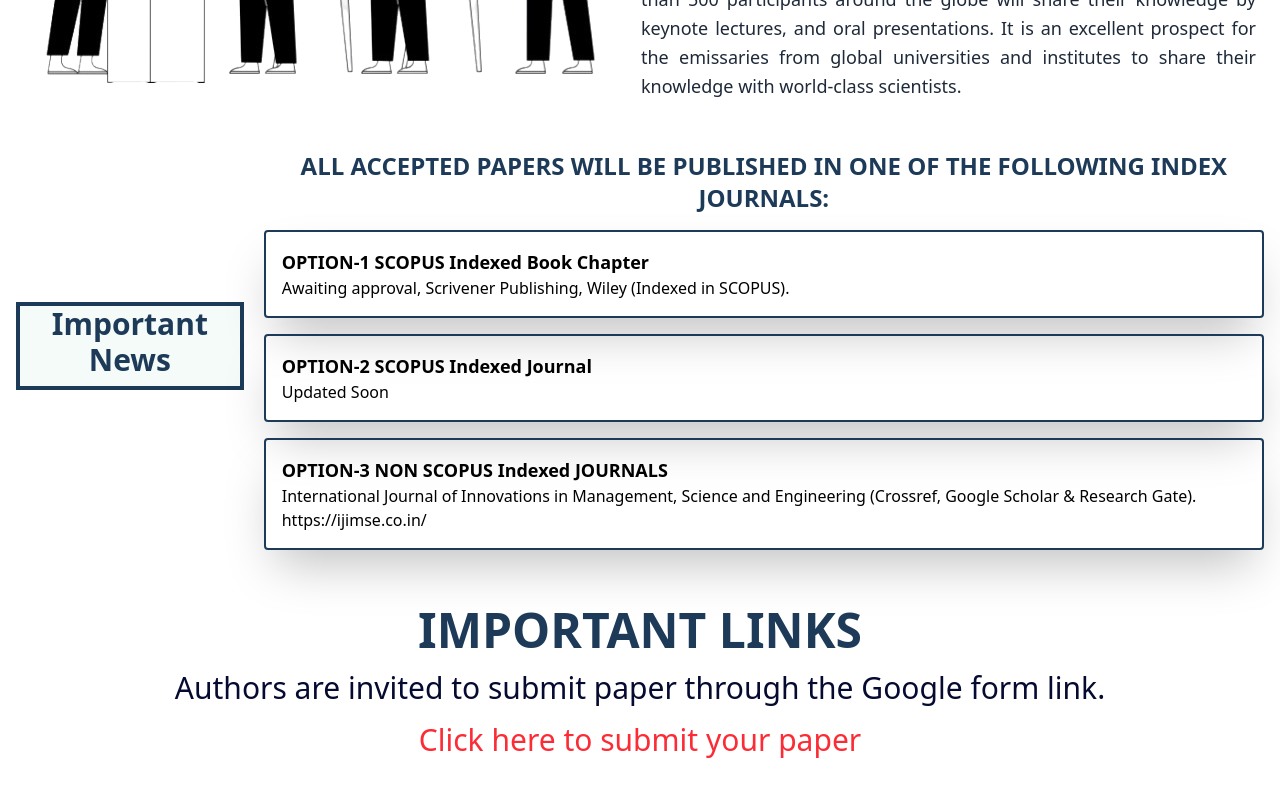
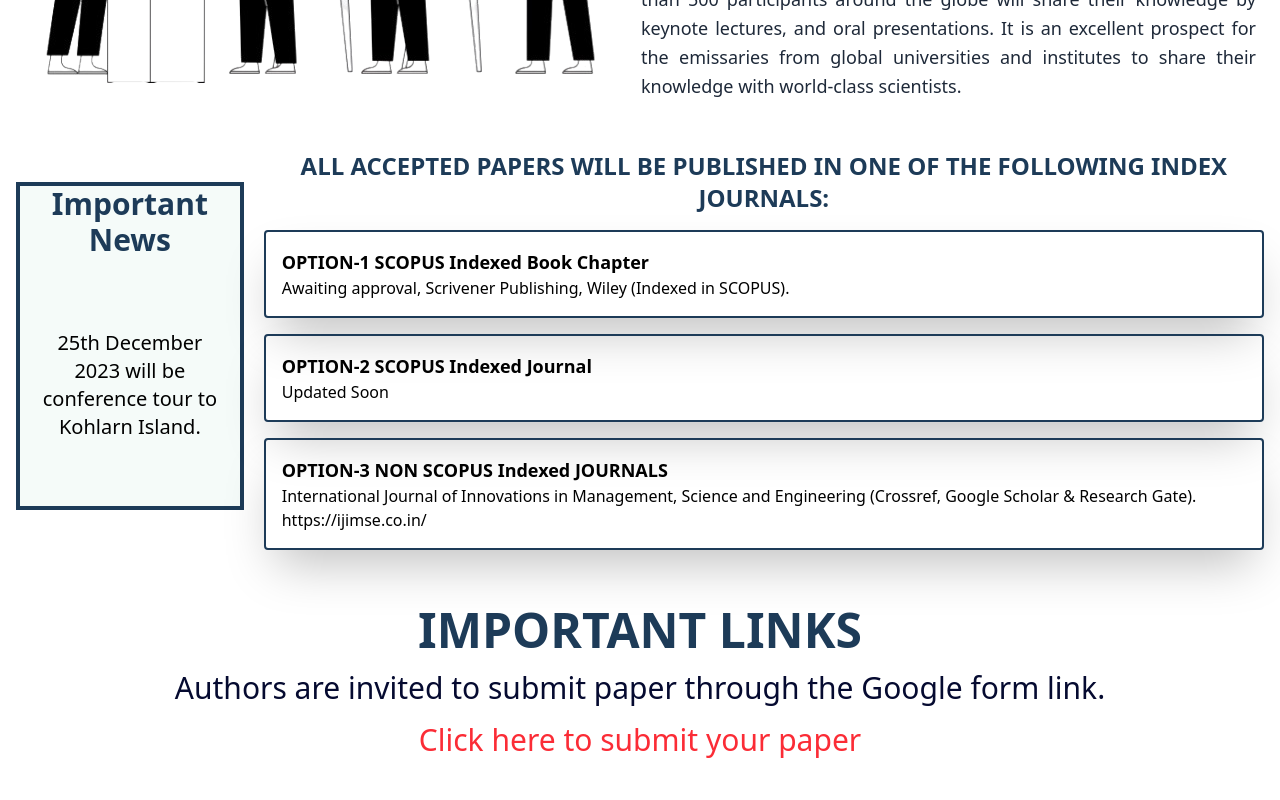
Before and after one commit to Dhrati31/wcise, a React (Vite) app in the folder frontend/: page / in a window 1280 px wide. Shown: the part 1060-1860 px from the top of the page. Built offline with nearby package versions, Linux system fonts and the light colour scheme.

Commit message:
Imp News 1 before pull

```diff
--- a/frontend/package.json
+++ b/frontend/package.json
@@ -11,6 +11,7 @@
   },
   "dependencies": {
     "@tailwindcss/vite": "^4.1.8",
+    "motion": "^12.18.1",
     "react": "^19.1.0",
     "react-dom": "^19.1.0",
     "react-icons": "^5.5.0",
--- a/frontend/src/components/Home Components/ImportantNews.jsx
+++ b/frontend/src/components/Home Components/ImportantNews.jsx
@@ -1,11 +1,32 @@
 import React from 'react'
+import {motion} from 'motion/react'
 
 function ImportantNews() {
+
   return (
     <div className='ml-4 mr-4 mt-6 flex flex-col lg:flex-row gap-5 lg:items-center lg:justify-center'>
-      <div className='flex flex-col border-4 border-[#1d3b58] bg-[#f5fbf9] text-center text-3xl pb-2 text-[#1d3b58] font-bold lg:w-1/5'>
-        Important News
+      <div className='flex flex-col border-4 h-full border-[#1d3b58] bg-[#f5fbf9] lg:w-1/5'>
+
+        <div className='text-center text-3xl pb-2 text-[#1d3b58] font-bold '>Important News</div>
+        <div className='relative h-60 mx-4 overflow-hidden text-xl'>
+          <motion.div
+            initial={{ y: "100%" }}
+            animate={{ y: "-100%" }}
+            transition={{
+              duration: 10,
+              repeat: Infinity,
+              ease: "linear",
+              repeatType: 'loop',
+            }}
+            className="absolute w-full text-center"
+          >
+            <p>20th December 2023 will be conference tour to Kohlarn Island.</p> <br /> <br /> <br />
+            <p>25th December 2023 will be conference tour to Kohlarn Island.</p> <br /> <br /> <br />
+            <p>29th December 2023 will be conference tour to Kohlarn Island.</p>
+          </motion.div>
+        </div>
       </div>
+
       <div>
         <div>
           <h3 className='mt-6 text-center text-[#1d3b58] text-2xl font-bold mb-4'>ALL ACCEPTED PAPERS WILL BE PUBLISHED IN ONE OF THE FOLLOWING INDEX JOURNALS:</h3>
```
Also changed, not shown: 1 other file (tests, documents, lock files or other folders).
